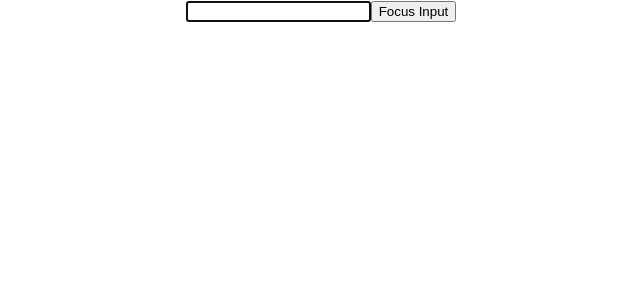
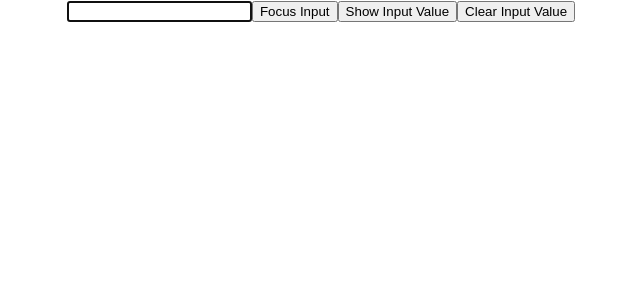
Before and after one commit to redgsenal/reactjs-tutorial, a React (Create React App) app: page / in a window 1280 px wide. Shown: the top 300 px of the page, without its empty margins (319-959 px from the left). Built offline with nearby package versions, Linux system fonts and the light colour scheme.

Commit message:
using refs with additional functions

```diff
--- a/src/components/RefDemo.jsx
+++ b/src/components/RefDemo.jsx
@@ -16,11 +16,22 @@ class RefDemo extends Component {
 		this.inputRef.current.focus();
 	};
 
+	showInputValue = () => {
+		alert(this.inputRef.current.value);
+	};
+
+	clearInputValue = () => {
+		this.inputRef.current.value = "";
+		this.focusInput();
+	};
+
 	render() {
 		return (
 			<div>
 				<input type="text" ref={this.inputRef} />
 				<button onClick={this.focusInput}>Focus Input</button>
+				<button onClick={this.showInputValue}>Show Input Value</button>
+				<button onClick={this.clearInputValue}>Clear Input Value</button>
 			</div>
 		);
 	}
```
